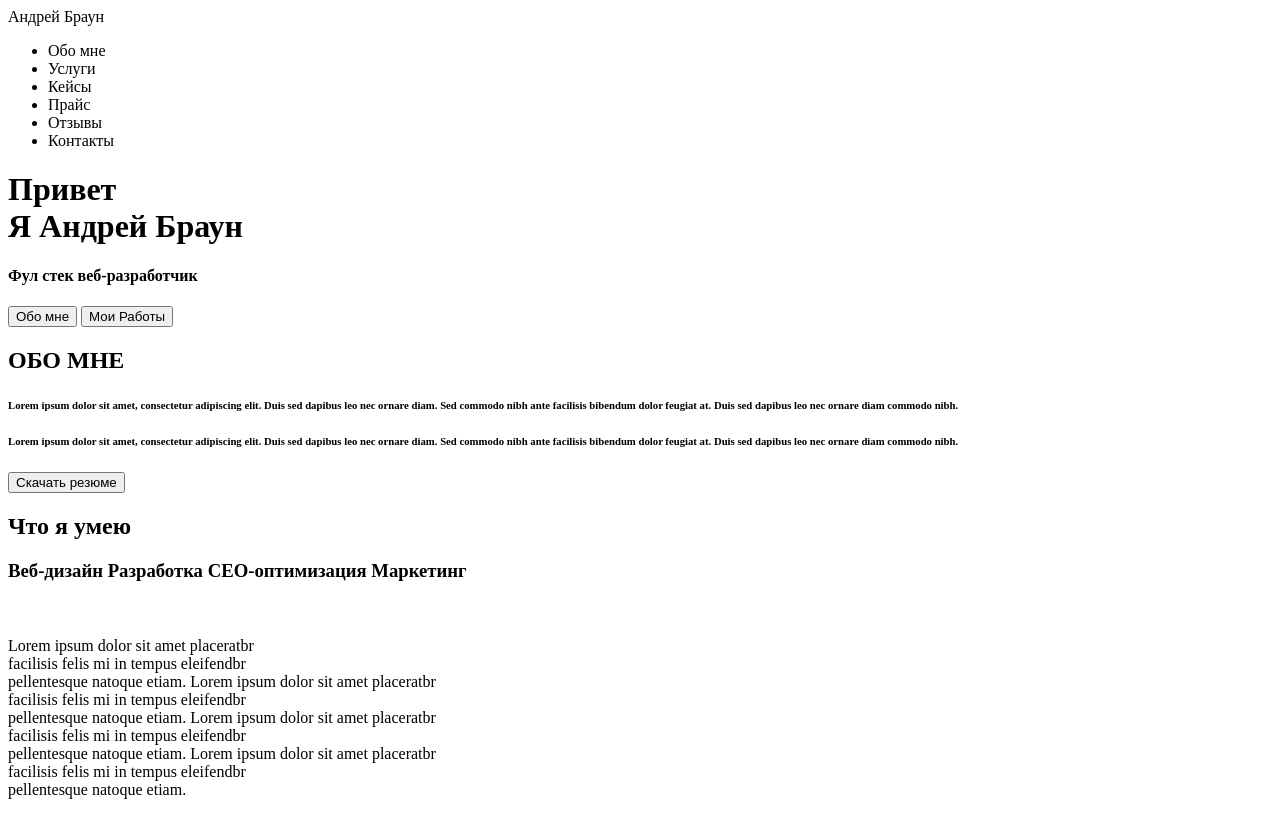
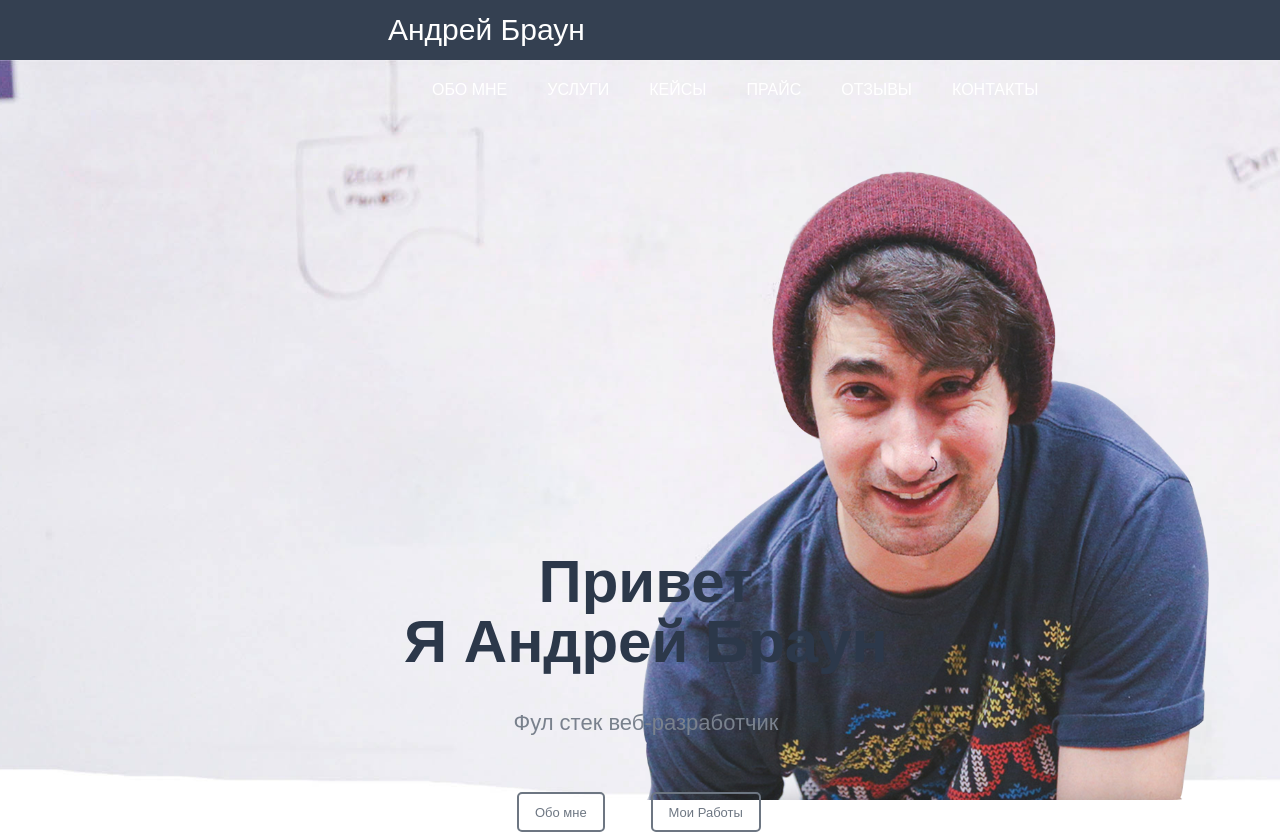
Before and after one commit to Art-G-7/Art-G-7.github.io, a plain HTML site: page index.html in a window 1280 px wide. Shown: the top 835 px of the page. Before the commit the page ends 807 px from the top, so only its background shows below. Drawn offline with Linux system fonts and the light colour scheme.

Commit message:
Не получваееться настроить
Какие теги использовать для размещения фоновой картинки и текста что бы был по центру и на равном растоянии дург от друга

```diff
--- /dev/null
+++ b/src/css/reset.css
@@ -0,0 +1,41 @@
+*{
+    padding: 0;
+    margin: 0;
+    border: 0;
+}
+
+*,*:before, *:after{
+	-moz-box-sizing: border-box;
+	-webkit-box-sizing: border-box;
+	box-sizing: border-box;
+}
+
+:focus, :active{outline: none;}
+a:focus, a:active{outline: none;}
+
+nav, footer, header, aside{display: block;}
+
+html, body{
+height:100%;
+width:100%;
+font-size 100%;
+line-height: 1;
+font-size:14px;
+-ms-text-size-adjust: 100%;
+-moz-text-size-adjust: 100%;
+-webkit-text-size-adjust: 100%;
+}
+
+input, button, textarea{font-family: inherit;
+}
+
+input::-ms-clear{display: none;}
+button{cursor: pointer;}
+button::-moz-focus-inner{padding: 0; border:0;}
+a, a:visited{text-decoration: none; color: black;}
+a:hover{text-decoration: none;}
+ul li{list-style: none;}
+img{vertical-align: top;}
+
+
+h1,h2,h3,h4,h5,h6{font-size: inherit; font-weight: 400;}
--- /dev/null
+++ b/src/css/style.css
@@ -0,0 +1,124 @@
+body{
+    font-family: Arial, sans-serif;
+}
+nav {
+    width: 100%;
+    height: 60px;
+    background: #344051;
+}
+.logo{
+    color: #fff;
+    font-size: 30px;
+    line-height: 60px;
+    padding-left: 388px;
+     float:left;
+}
+.menu{
+    float:left;
+    padding-left: 432px;
+
+}
+.menu li{
+    float: left;
+     line-height: 60px;
+    color: #fff;
+    margin-right: 40px;
+    font-size: 16px;
+    text-transform: uppercase;
+}
+.main{
+    width: 100%;
+    height: calc(100% - 60px);
+    background: url(../img/Boy.png) 90% 100%/auto 85% no-repeat, url(../img/%D0%A4%D0%BE%D0%BD.jpg) center/cover no-repeat;
+}
+.title_container{
+    float: left;
+    margin: 432px 0px 0px 404px;
+    color: #2c384a;
+    text-align: center;
+}
+.title_container h1{
+    font-size: 60px;
+    font-weight: bold;
+}
+.title_container h4{
+    margin-top: 40px;
+    font-size:  22px;
+    color: #79818d;
+}
+.title_container input{
+    height: 40px;
+    text-align: center;
+    border: 2px solid #6d7682;
+    background: none;
+    border-radius: 5px;
+    color: #6d7682;
+    font-size: 13px;
+    padding: 0px 16px;
+    margin: 58px 28px 0px 14px;
+}
+.heading>h2{
+    font-weight: bold;
+    font-size:  30px;
+    margin-top: 110px;
+    height: 50px;
+    text-align: center;
+
+   }
+.heading{
+    width: 100%;
+    background:  url(../img/%D0%9F%D0%BE%D0%BB%D0%BE%D1%81%D0%BA%D0%B0.jpg) 50% 40px no-repeat, url(../img/Pare.jpg) 50% 70px no-repeat ;
+}
+.heading>h6{
+    margin-left: 593px;
+    max-width: 800px;
+    font-size:  16px;
+    margin-top: 250px;
+
+}
+.heading input{
+    height: 30px;
+    text-align: center;
+    margin-top: 38px;
+    margin-left: 870px;
+    border: 2px solid #6f707e;
+    border-radius: 5px;
+    background: none;
+    color: #6f707e;
+    font-size:  13px;
+    padding: 5px 5px 5px 30px;
+    background:  url(../img/%D0%B8%D0%BA%D0%BE%D0%BD%D0%BA%D0%B0.png) 10% 50% no-repeat;
+}
+.heading2>h2{
+     font-weight: bold;
+    font-size:  30px;
+    margin-top: 80px;
+    height: 50px;
+    text-align: center;
+    background:  url(../img/%D0%9F%D0%BE%D0%BB%D0%BE%D1%81%D0%BA%D0%B0.jpg) 50% 40px no-repeat;
+    }
+.heading2 {
+    width: 100%;
+    background:  url(../img/%D0%9F%D0%BE%D0%BB%D1%83%D1%84%D0%BE%D0%BD.jpg) center no-repeat;
+}
+.heading2>h3{
+    font-weight: bold;
+    float: left;
+    color: #cf7600;
+    font-size:  19px;
+    text-indent: 477px;
+    word-spacing: 155px;
+
+}
+.heading2>span{
+    float: left;
+    text-align: center;
+    margin-left: 10%;
+    line-height: 20px;
+
+}
+.heading2{
+
+     background:  url(../img/%D0%9D%D0%BE%D1%83%D1%82.png) 505px no-repeat, url(../img/Скобки.png) 750px no-repeat, url(../img/ракета.png) 1083px no-repeat, url(../img/мегафон.png) 1375px no-repeat;
+
+}
```
Also changed, not shown: src/index.html (+24 -143 lines), src/test.html (added, +20 -0 lines), src/img/Boy.png (added), src/img/Pare.jpg (added), src/img/Ноут.png (added), src/img/Полоска.jpg (added), src/img/Полуфон.jpg (added), src/img/Скобки.png (added), src/img/Фон.jpg (added), src/img/иконка.png (added), src/img/мегафон.png (added), src/img/ракета.png (added).
